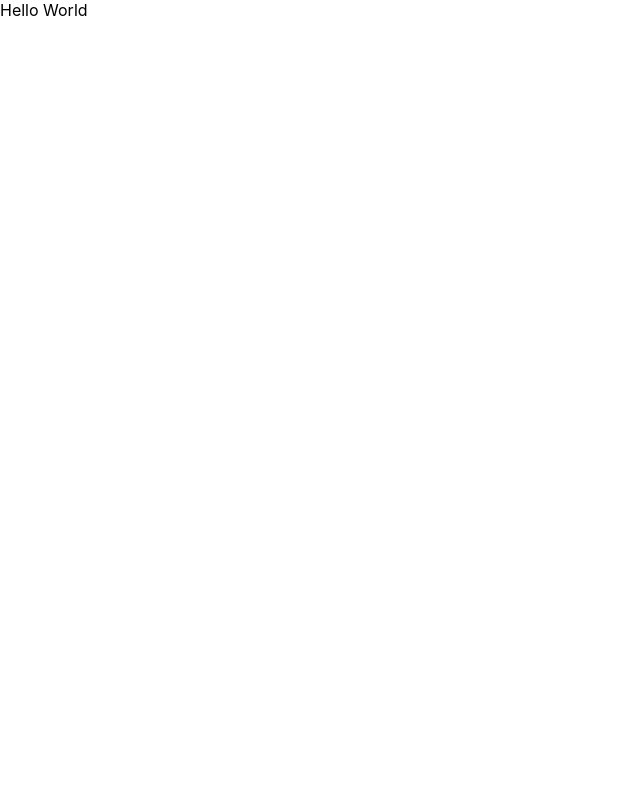
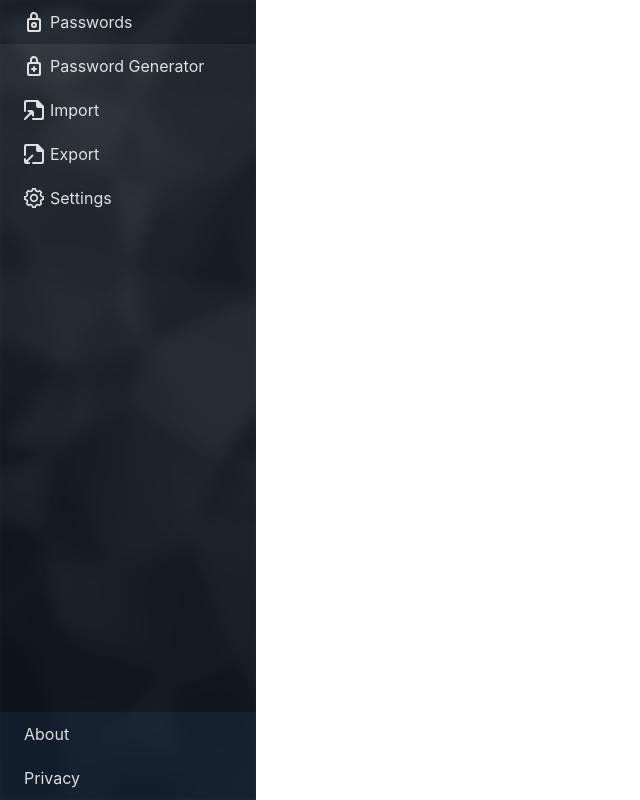
Before and after one commit to ejasso112/electron-react-password-manager, a React (Create React App) app: page / in a window 1280 px wide. Shown: the whole page, without its empty margins (0-640 px from the left). Built offline with nearby package versions, Linux system fonts and the light colour scheme.

Commit message:
Update App.js

```diff
--- a/src/App.js
+++ b/src/App.js
@@ -1,9 +1,16 @@
 import React from 'react';
+import { BrowserRouter as Router, Route } from 'react-router-dom'
+import Nav from './components/Nav/Nav'
 import './App.scss'
 
 const App = () => {
     return (
-        <main>Hello World</main>
+        <main>
+            <Router>
+                <Route path='/' component={Nav} />
+            </Router>
+        </main>
+
     )
 }
 
```
